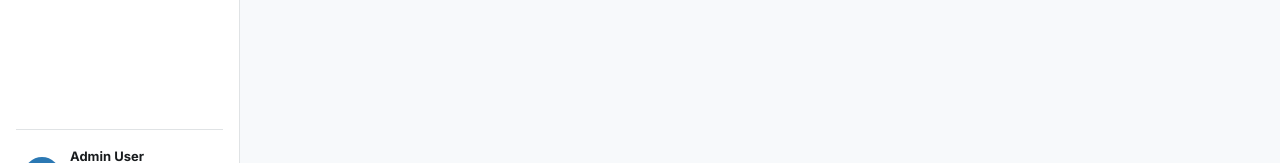
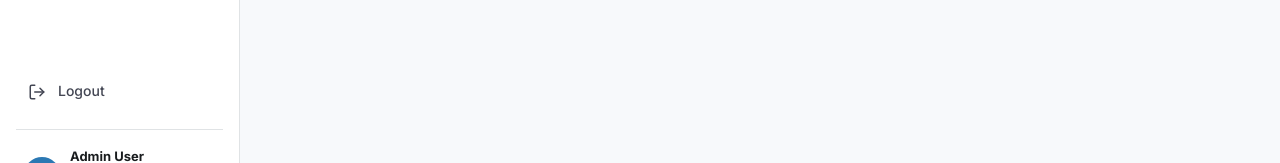
Before and after one commit to Iyani99/Clean-Cycle, a Vue app: page /admin/reports in a window 1280 px wide. Shown: the part 571-734 px from the top of the page. Built offline with nearby package versions, Linux system fonts and the light colour scheme; a web font is replaced by a local one.

Commit message:
fix: improve customer and admin logout flow

```diff
--- a/src/components/AdminLayout.vue
+++ b/src/components/AdminLayout.vue
@@ -7,18 +7,12 @@ import AdminSidebar from './AdminSidebar.vue'
  * the Dashboard — sidebar, flex row layout, main padding, and the ≤860px
  * breakpoint where `AdminSidebar` itself collapses to a horizontal bar.
  * Screen-specific content (headers, cards, tables) stays local to each view.
- *
- * `showLogout` is an opt-in that is passed straight to `AdminSidebar`; it
- * defaults to off so existing Admin screens are unchanged.
  */
-defineProps({
-  showLogout: { type: Boolean, default: false },
-})
 </script>
 
 <template>
   <div class="admin-layout">
-    <AdminSidebar :show-logout="showLogout" />
+    <AdminSidebar />
     <main class="admin-layout__main">
       <slot />
     </main>
--- a/src/components/AdminSidebar.vue
+++ b/src/components/AdminSidebar.vue
@@ -12,13 +12,10 @@ import logoIcon from '../assets/images/logo-icon.png'
  * in `CustomerNavbar`. "+ New Booking" stays inert — New Record Admin is a
  * separate, not-yet-built screen.
  *
- * `showLogout` (opt-in, default off): the Settings frame is the only approved
- * Admin frame that shows a Logout item above the profile block, so a screen
- * enables it through `AdminLayout` rather than every Admin page getting it.
+ * Logout is shown on every Admin screen, above the profile block. It goes to
+ * `/login`, which already has the Customer/Admin selector, so the role can be
+ * switched easily while demoing. There is no real auth, so nothing is cleared.
  */
-defineProps({
-  showLogout: { type: Boolean, default: false },
-})
 
 const navItems = [
   { key: 'dashboard', label: 'Dashboard', icon: 'grid', to: '/admin/dashboard' },
@@ -64,9 +61,7 @@ const navItems = [
           {{ item.label }}
         </span>
       </template>
-      <!-- Logout leaves the Admin area for the public home page, the same
-           destination as the Customer Settings Logout. Nothing is cleared. -->
-      <RouterLink v-if="showLogout" to="/" class="admin-sidebar__link admin-sidebar__logout">
+      <RouterLink to="/login" class="admin-sidebar__link admin-sidebar__logout">
         <AppIcon name="logout" :size="18" />
         Logout
       </RouterLink>
--- a/src/router/index.js
+++ b/src/router/index.js
@@ -138,8 +138,8 @@ const router = createRouter({
     {
       path: '/admin/settings',
       name: 'admin-settings',
-      // Settings - Admin: renders the same AdminSidebar shell (this frame also
-      // shows a Logout item), so the public navbar is hidden here.
+      // Settings - Admin: renders the same AdminSidebar shell, so the public
+      // navbar is hidden here.
       meta: { hideNavbar: true },
       component: () => import('../views/AdminSettingsView.vue'),
     },
--- a/src/views/AdminSettingsView.vue
+++ b/src/views/AdminSettingsView.vue
@@ -58,7 +58,7 @@ onBeforeUnmount(() => clearTimeout(savedTimer))
 </script>
 
 <template>
-  <AdminLayout show-logout>
+  <AdminLayout>
     <header class="settings-header">
       <h1 class="settings-header__title">Admin Settings</h1>
       <p class="settings-header__subtitle">
--- a/src/views/SettingsView.vue
+++ b/src/views/SettingsView.vue
@@ -176,7 +176,7 @@ const language = ref('en-US')
           </div>
         </section>
 
-        <RouterLink to="/" class="logout settings__logout">
+        <RouterLink to="/login" class="logout settings__logout">
           <AppIcon name="logout" :size="18" />
           Logout
         </RouterLink>
```
